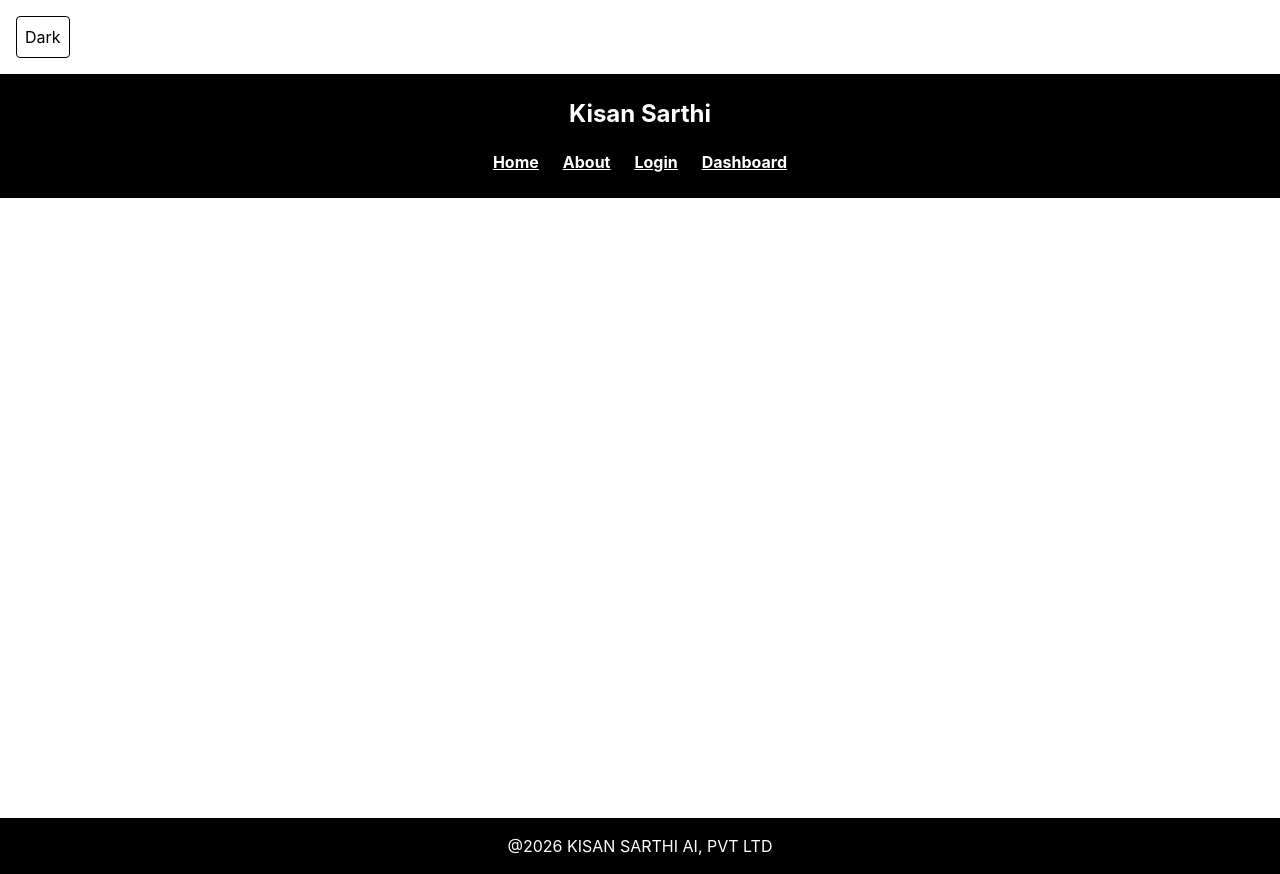
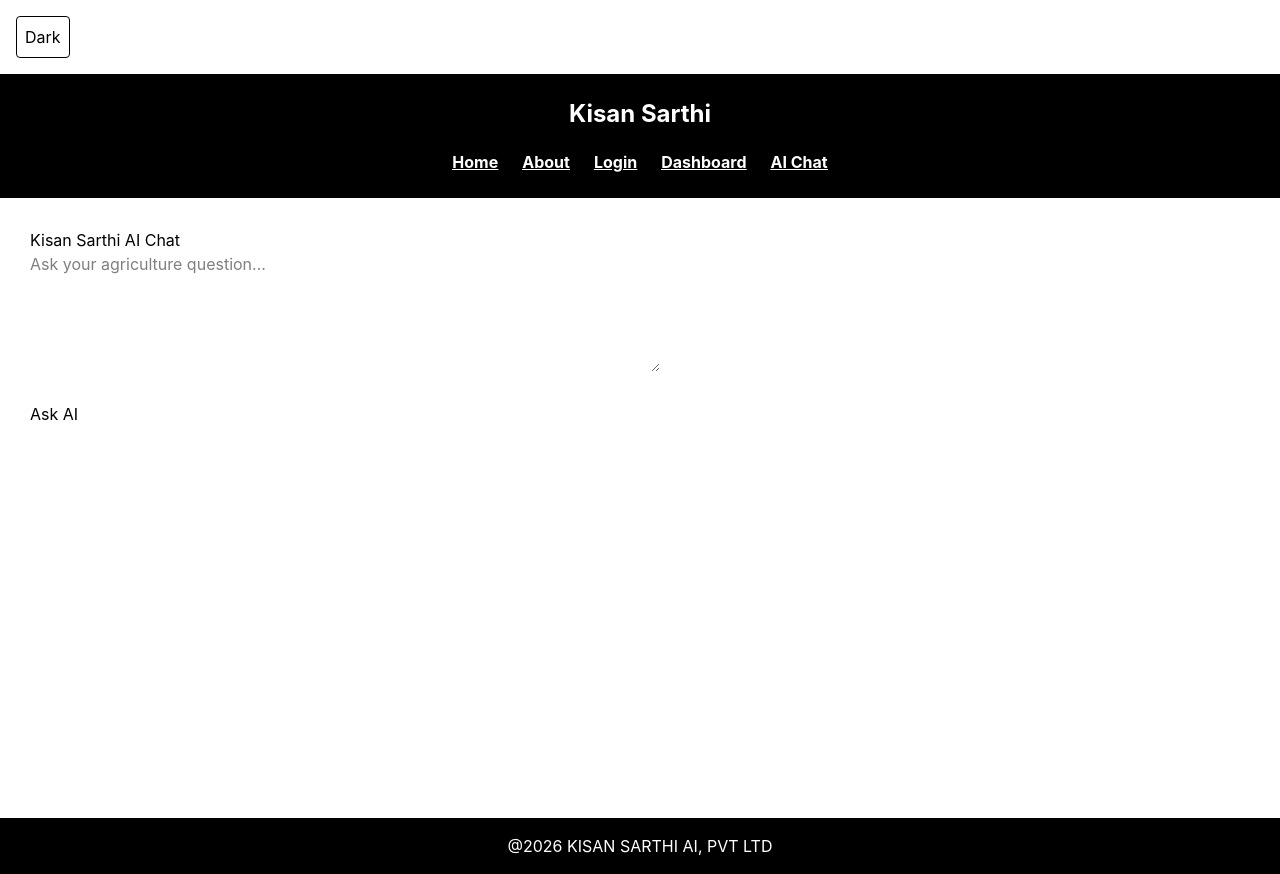
Before and after one commit to Aayushi1754/Kisan_sarthi_AI, a React (Vite) app: page /AIChat in a window 1280 px wide. Built offline with nearby package versions, Linux system fonts and the light colour scheme.

Commit message:
Implemented AI Chatbot using GROQ API

```diff
--- a/src/App.jsx
+++ b/src/App.jsx
@@ -8,6 +8,7 @@ import Dashboard from './pages/Dashboard'
 import Footer from './components/Footer'
 import Democomponents from "./pages/Democomponents"
 import ProtectedRoute from './components/ProtectedRoute'
+import AIChat from './pages/AIChat'
 
  const App = () => {
   const[dark,setDark]=useState(false);
@@ -54,6 +55,11 @@ dark:text-white'>
         element={<About />}
 
       />
+        <Route
+        path="/AIChat"
+        element={<AIChat />}
+
+      />
 
       </Routes>
       </main>
--- a/src/components/Navbar.jsx
+++ b/src/components/Navbar.jsx
@@ -24,6 +24,7 @@ export const Navbar = () => {
                 )
               }
               <Link to='/Dashboard'> Dashboard</Link>
+              <Link to="/AIChat"> AI Chat</Link>
             </div>
         </nav>
     </div>
--- /dev/null
+++ b/src/pages/AIChat.jsx
@@ -0,0 +1,66 @@
+import { useState } from "react";
+
+function AIChat() {
+  const [question, setQuestion] = useState("");
+  const [response, setResponse] = useState("");
+  const [loading, setLoading] = useState(false);
+
+  const askAI = async () => {
+    if (!question.trim()) return;
+
+    setLoading(true);
+    setResponse("");
+
+    try {
+      const res = await fetch("http://127.0.0.1:8000/api/ai/chat", {
+        method: "POST",
+        headers: {
+          "Content-Type": "application/json",
+        },
+        body: JSON.stringify({
+          prompt: question,
+        }),
+      });
+
+      const data = await res.json();
+      setResponse(data.response);
+    } catch (error) {
+      setResponse("Something went wrong.");
+    }
+
+    setLoading(false);
+  };
+
+  return (
+    <div style={{ padding: "30px" }}>
+      <h2>Kisan Sarthi AI Chat</h2>
+
+      <textarea
+        rows="5"
+        cols="60"
+        placeholder="Ask your agriculture question..."
+        value={question}
+        onChange={(e) => setQuestion(e.target.value)}
+      />
+
+      <br /><br />
+
+      <button onClick={askAI}>
+        Ask AI
+      </button>
+
+      <br /><br />
+
+      {loading && <p>Loading...</p>}
+
+      {response && (
+        <div>
+          <h3>Response</h3>
+          <p>{response}</p>
+        </div>
+      )}
+    </div>
+  );
+}
+
+export default AIChat;
```
Also changed, not shown: 2 other files (tests, documents, lock files or other folders).
